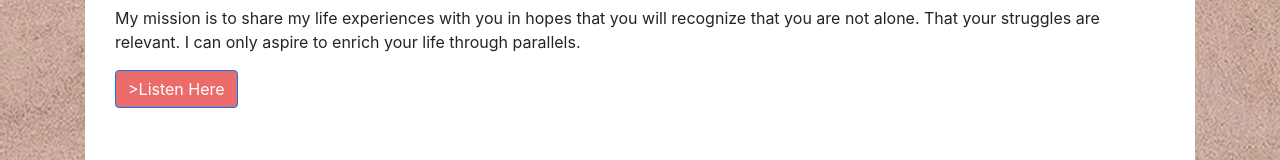
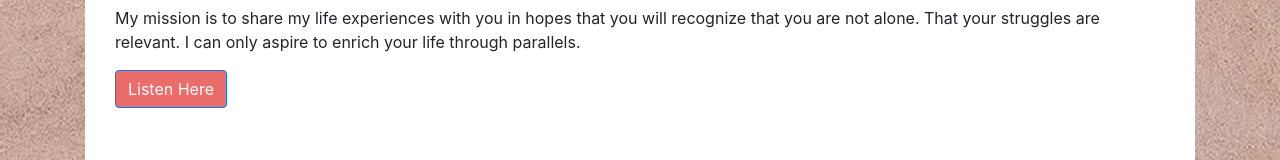
Before and after one commit to paul-rosero/Whats-Your-Story-Website, a React (Create React App) app: page /my-story in a window 1280 px wide. Shown: the part 1105-1265 px from the top of the page. Built offline with nearby package versions, Linux system fonts and the light colour scheme; a web font is replaced by a local one.

Commit message:
remove extra > since it was causing errors

```diff
--- a/src/components/pages/MyStory.js
+++ b/src/components/pages/MyStory.js
@@ -31,7 +31,7 @@ class MyStory extends Component {
                     <div>
                         <h3>My Mission</h3>
                         <p>My mission is to share my life experiences with you in hopes that you will recognize that you are not alone. That your struggles are relevant. I can only aspire to enrich your life through parallels.</p>
-                        <Button style={{ background: "rgb(236,108,107)" }}>>Listen Here</Button>
+                        <Button style={{ background: "rgb(236,108,107)" }}>Listen Here</Button>
                     </div>
                 </Row>
             </div>
```
